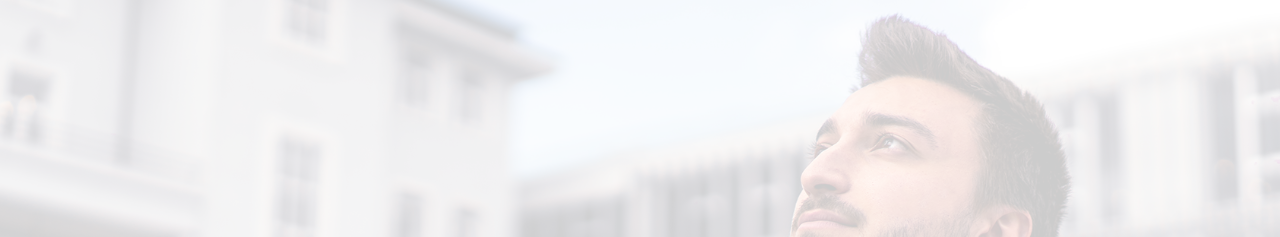
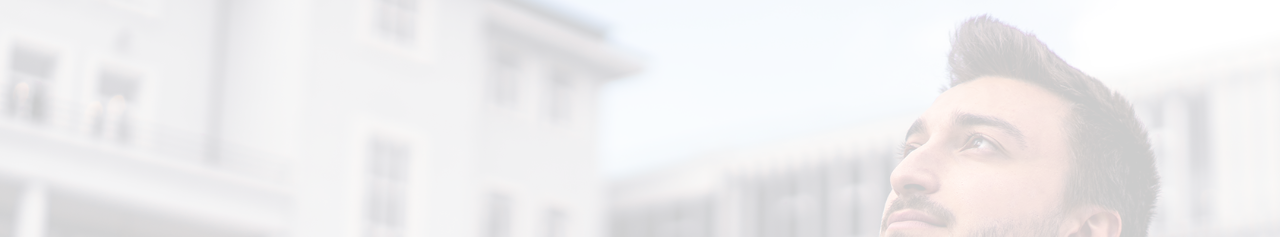
Before and after one commit to ugurevren/ugurevren.github.io, a plain HTML site: page index.html in a window 1280 px wide. Shown: the top 237 px of the page. Drawn offline with nearby package versions, Linux system fonts and the light colour scheme.

Commit message:
Update style.css

```diff
--- a/assets/css/style.css
+++ b/assets/css/style.css
@@ -277,7 +277,7 @@ h6 {
 #hero {
   width: 100%;
   height: 100vh;
-  background: url("../img/hero-bg.jpg") top right no-repeat;
+  background: url("../img/hero-bg.jpg") center no-repeat;
   background-size: cover;
   position: relative;
 }
```
